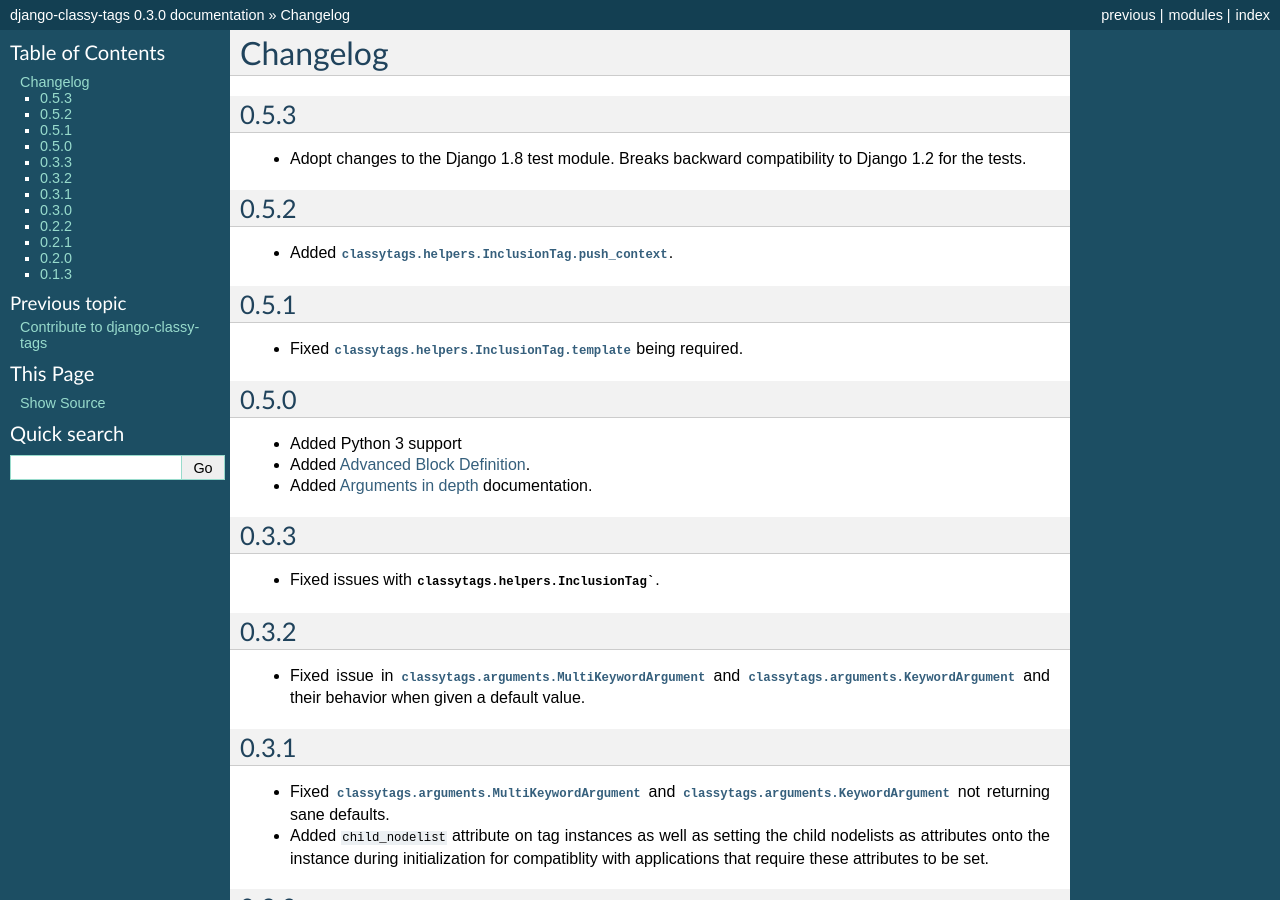
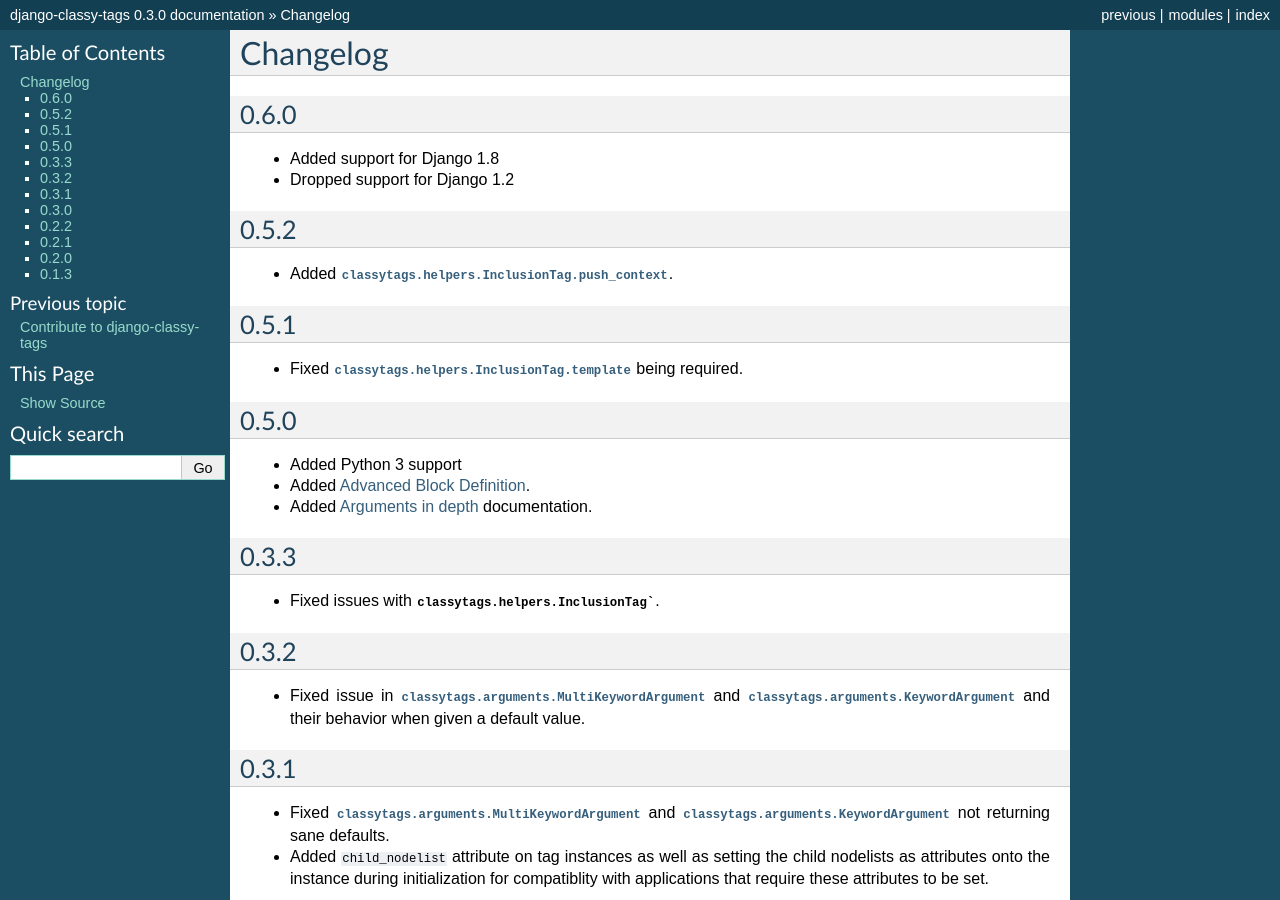
Before and after one commit to django-cms/django-classy-tags, a Sphinx documentation site: the page built from docs/changes.rst, in a window 1280 px wide and 900 px high. Built offline with Sphinx 7.4.7, drawn with Linux system fonts in a browser that asks for light colours.

Commit message:
updated docs

```diff
--- a/docs/changes.rst
+++ b/docs/changes.rst
@@ -3,10 +3,11 @@
 #########
 
 *****
-0.5.3
+0.6.0
 *****
 
-* Adopt changes to the Django 1.8 test module. Breaks backward compatibility to Django 1.2 for the tests.
+* Added support for Django 1.8
+* Dropped support for Django 1.2
 
 
 *****
```
